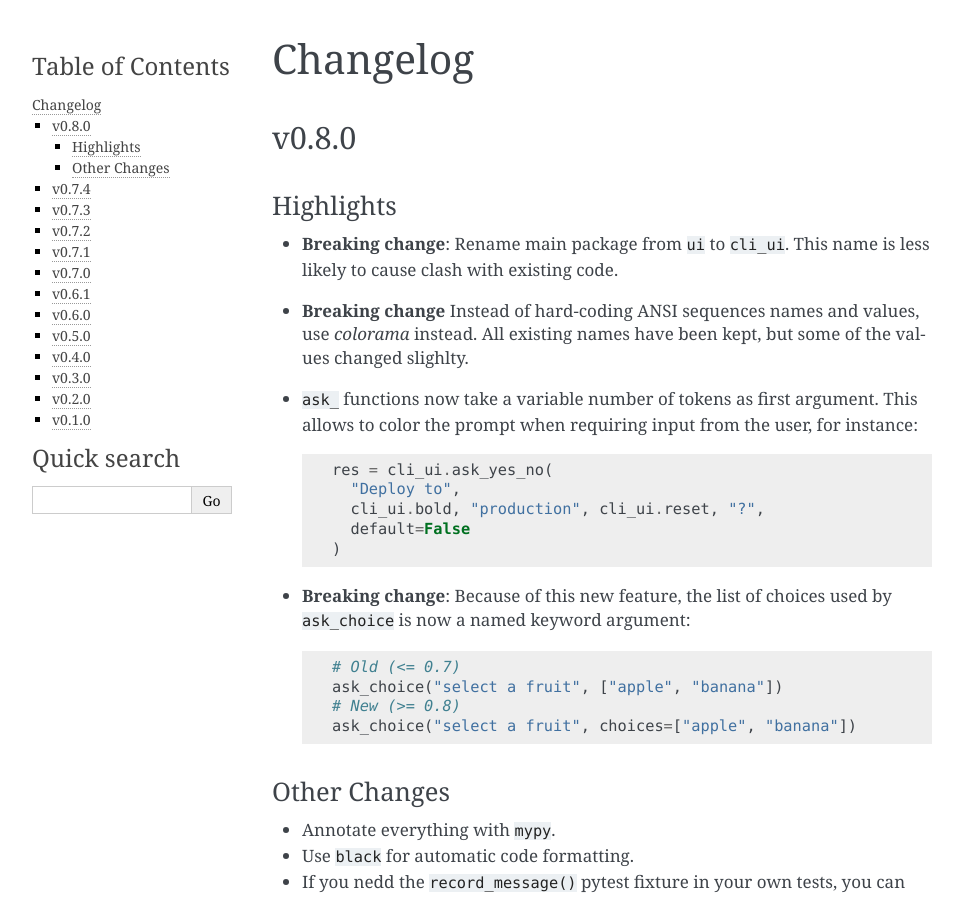
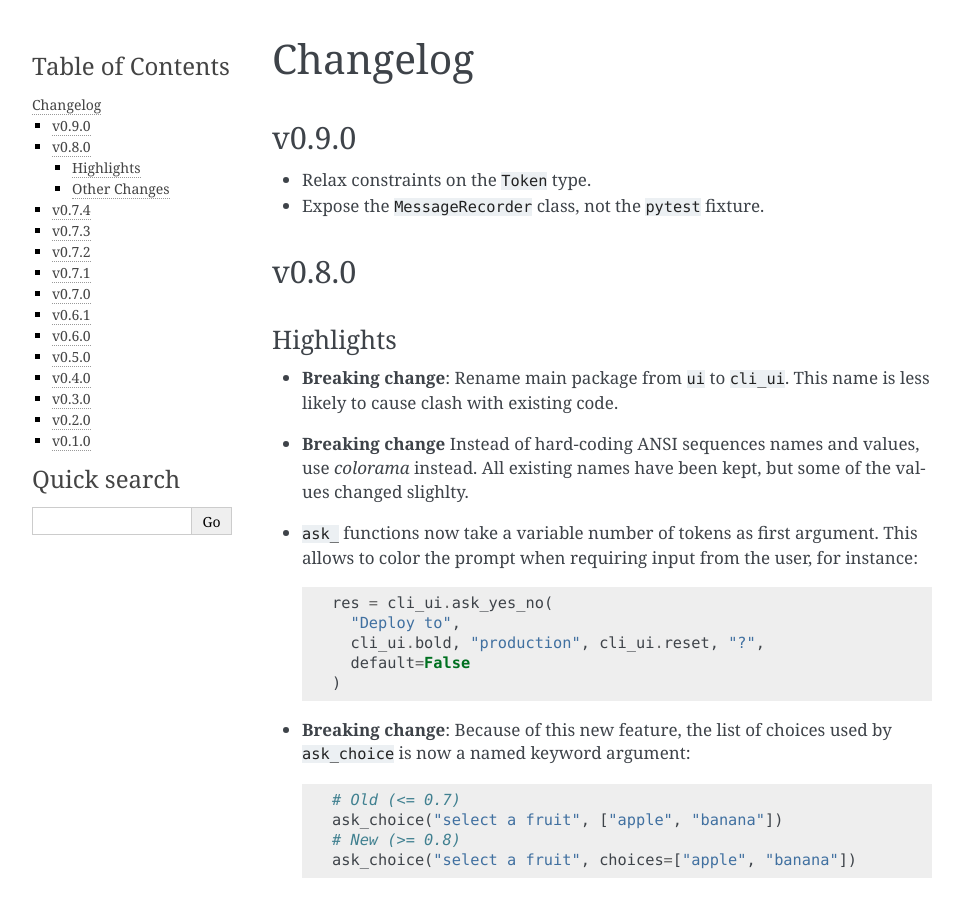
Before and after one commit to your-tools/python-cli-ui, a Sphinx documentation site: the page built from docs/changelog.rst, in a window 1280 px wide and 900 px high. Shown: the whole window, without its empty margins (148-1111 px from the left). Built offline with Sphinx 7.4.7, drawn with Linux system fonts in a browser that asks for light colours.

Commit message:
Update Changelog

```diff
--- a/docs/changelog.rst
+++ b/docs/changelog.rst
@@ -1,5 +1,11 @@
 Changelog
 ----------
+
+v0.9.0
+++++++
+
+* Relax constraints on the ``Token`` type.
+* Expose the ``MessageRecorder`` class, not the ``pytest`` fixture.
 
 v0.8.0
 ++++++
```
